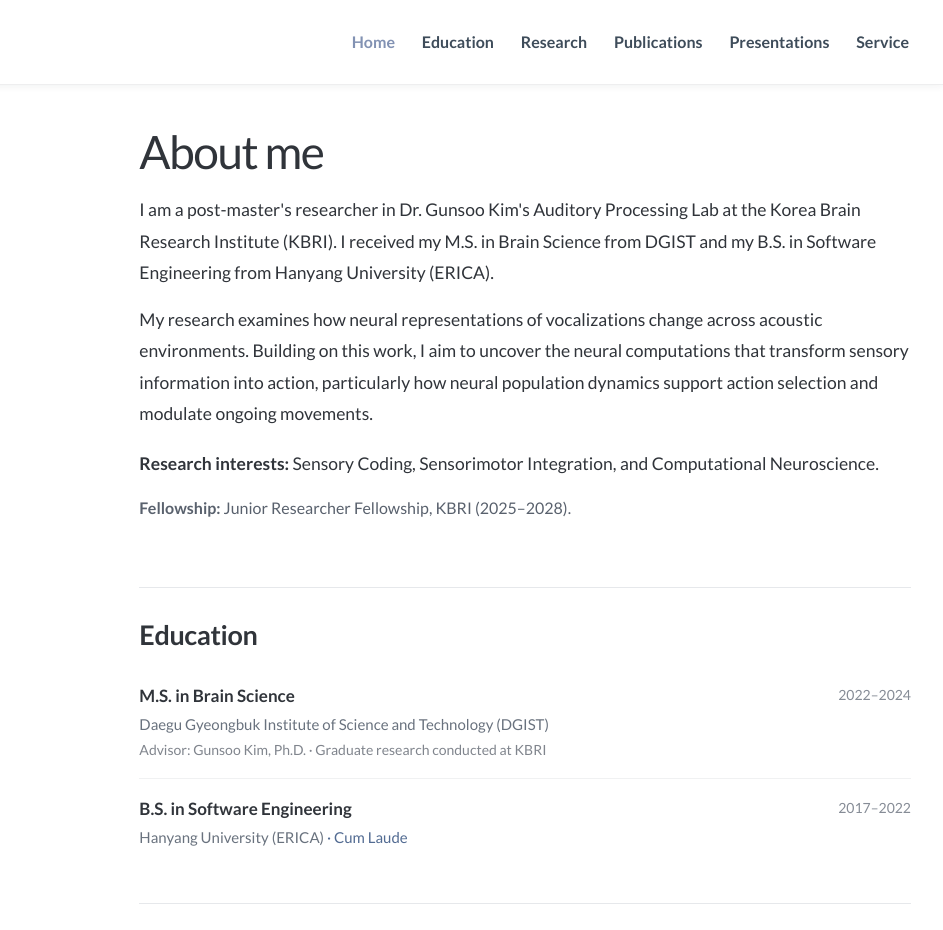
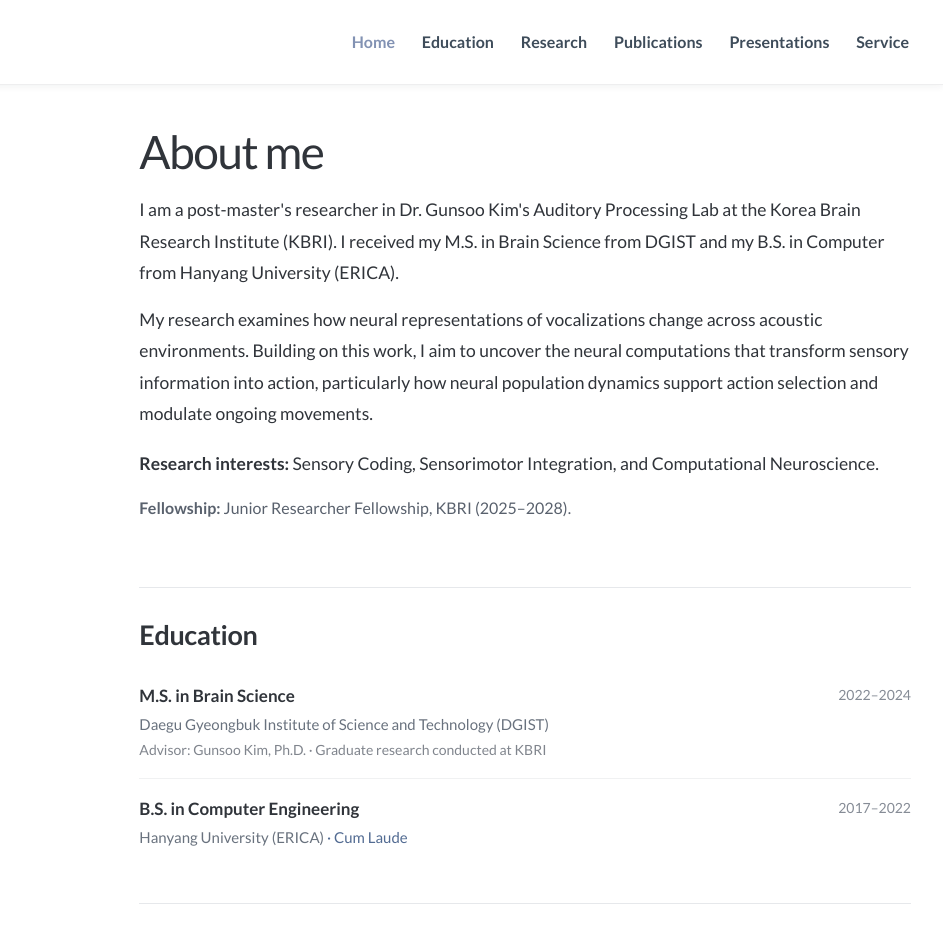
Before and after one commit to jylee0017/jylee0017.github.io, a plain HTML site: page index.html in a window 1280 px wide. Shown: the top 930 px of the page, 337-1280 px from the left. Drawn offline with Linux system fonts and the light colour scheme.

Commit message:
Update index.html

```diff
--- a/index.html
+++ b/index.html
@@ -197,7 +197,7 @@
     <main>
       <section id="about" class="about" aria-labelledby="about-heading">
         <h1 id="about-heading">About me</h1>
-        <p>I am a post-master's researcher in Dr. Gunsoo Kim's Auditory Processing Lab at the Korea Brain Research Institute (KBRI). I received my M.S. in Brain Science from DGIST and my B.S. in Software Engineering from Hanyang University (ERICA).</p>
+        <p>I am a post-master's researcher in Dr. Gunsoo Kim's Auditory Processing Lab at the Korea Brain Research Institute (KBRI). I received my M.S. in Brain Science from DGIST and my B.S. in Computer from Hanyang University (ERICA).</p>
         <p>My research examines how neural representations of vocalizations change across acoustic environments. Building on this work, I aim to uncover the neural computations that transform sensory information into action, particularly how neural population dynamics support action selection and modulate ongoing movements.</p>
         <p class="research-interests"><strong>Research interests:</strong> Sensory Coding, Sensorimotor Integration, and Computational Neuroscience.</p>
         <p class="fellowship"><strong>Fellowship:</strong> Junior Researcher Fellowship, KBRI (2025–2028).</p>
@@ -210,7 +210,7 @@
           <span class="date">2022–2024</span>
         </div>
         <div class="entry">
-          <div><h3>B.S. in Software Engineering</h3><p>Hanyang University (ERICA) <span class="honor">· Cum Laude</span></p></div>
+          <div><h3>B.S. in Computer Engineering</h3><p>Hanyang University (ERICA) <span class="honor">· Cum Laude</span></p></div>
           <span class="date">2017–2022</span>
         </div>
       </section>
```
